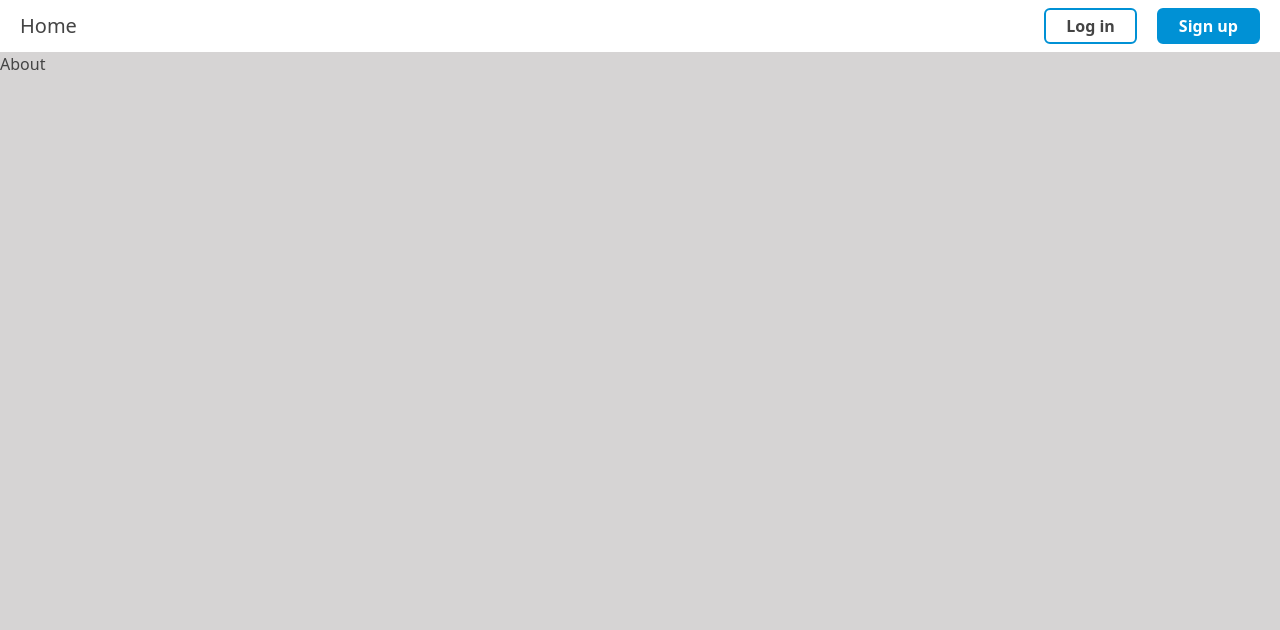
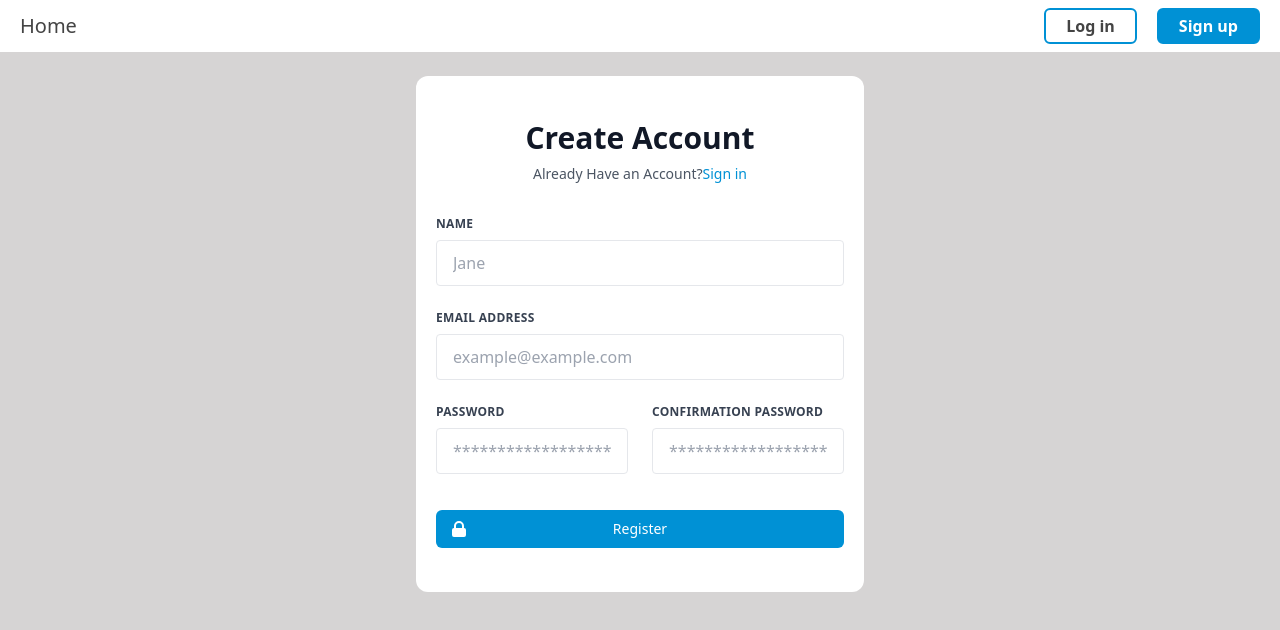
Before and after one commit to ezdev21/project-management, a React (Vite) app in the folder client/: page /signup in a window 1280 px wide. Shown: the top 630 px of the page. Built offline with nearby package versions, Linux system fonts and the light colour scheme.

Commit message:
sign up page implemented

```diff
--- a/client/src/main.tsx
+++ b/client/src/main.tsx
@@ -11,13 +11,14 @@ import {
   RouterProvider,
 } from "react-router-dom";
 import FourOhFour from './pages/FourOhFour';
-import Login from './pages/Login';
+import Login from './pages/auth/Login';
+import Signup from './pages/auth/Signup';
 
 const router = createBrowserRouter(
   createRoutesFromElements(
     <Route path="/" element={<App/>}>
       <Route path="/login" element={<Login/>} />
-      <Route path="/signup" element={<About/>} />
+      <Route path="/signup" element={<Signup/>} />
       <Route path="/about" element={<About/>} />
       <Route path="*" element={<FourOhFour/>} />
     </Route>
--- a/client/src/pages/Login.tsx
+++ b/client/src/pages/auth/Login.tsx
@@ -18,8 +18,7 @@ const Login = () => {
            })
     }
     return (
-    <div>
-      <div className="min-h-screen flex items-center justify-center px-4 sm:px-6 lg:px-8">
+      <div className="flex items-center justify-center py-6 px-4 sm:px-6 lg:px-8">
         <div className="max-w-md w-full bg-white p-5 rounded-xl">
         <div>
         <h2 className="mt-6 text-center text-3xl leading-9 font-extrabold text-gray-900">
@@ -67,7 +66,6 @@ const Login = () => {
         </div>
       </form>
     </div>
-    </div>
   </div>
   );
 }
--- /dev/null
+++ b/client/src/pages/auth/Signup.tsx
@@ -0,0 +1,72 @@
+import { FormEvent, useState } from "react";
+
+const Signup = () => {
+    const [name,setName] = useState('')
+    const [email,setEmail] = useState('')
+    const [password,setPassword] = useState('')
+    const [passwordConfirmation,setPasswordConfirmation] = useState('')
+    const signup = (e:FormEvent)=>{
+      e.preventDefault()
+    }
+    return (
+        <div className="h-full flex items-center justify-center py-6 px-4 sm:px-6 lg:px-8">
+        <div className="max-w-md w-full bg-white p-5 rounded-xl">
+          <div>
+            <h2 className="mt-6 text-center text-3xl leading-9 font-extrabold text-gray-900">
+              Create Account
+            </h2>
+            <p className="mt-2 text-center text-sm leading-5 text-gray-600 max-w">
+              Already Have an Account?
+              <a href='/login' className="text-primary font-medium focus:outline-none focus:underline transition ease-in-out duration-150">
+                Sign in
+              </a>
+            </p>
+          </div>
+          <form className="mt-8" onSubmit={signup}>
+            <div className="flex flex-wrap -mx-3 my-3">
+              <div className="w-full px-3 mb-2 md:mb-0">
+                <label className="block uppercase tracking-wide text-gray-700 text-xs font-bold mb-2" htmlFor="grid-first-name">
+                  Name
+                </label>
+                <input onChange={(e)=>setName(e.target.value)} className="appearance-none block w-full text-gray-700 border rounded py-3 px-4 mb-3 leading-tight focus:outline-none focus:shadow-outline-blue focus:border-blue-300 focus:z-10" type="text" placeholder="Jane" name="name" required/>
+              </div>
+            </div>
+            <div className="flex flex-wrap -mx-3 my-3">
+              <div className="w-full px-3 mb-3 md:mb-0">
+                <label className="block uppercase tracking-wide text-gray-700 text-xs font-bold mb-2" htmlFor="grid-email">
+                  Email address
+                </label>
+                <input onChange={(e)=>setEmail(e.target.value)} className="appearance-none block w-full text-gray-700 border rounded py-3 px-4 mb-3 leading-tight focus:outline-none focus:shadow-outline-blue focus:border-blue-300 focus:z-10" type="email" placeholder="example@example.com" name="email" required/>
+              </div>
+            </div>
+            <div className="flex flex-wrap -mx-3 mb-3">
+              <div className="w-full md:w-1/2 px-3 mb-6 md:mb-0">
+                <label className="block uppercase tracking-wide text-gray-700 text-xs font-bold mb-2" htmlFor="grid-password">
+                  Password
+                </label>
+                <input onChange={(e)=>setPassword(e.target.value)} className="appearance-none block w-full text-gray-700 border border-gray-200 rounded py-3 px-4 mb-3 leading-tight focus:outline-none focus:shadow-outline-blue focus:border-blue-300 focus:z-10" type="password" placeholder="******************" name="password" required/>
+              </div>
+              <div className="w-full md:w-1/2 px-3 mb-6 md:mb-0">
+                <label className="block uppercase tracking-wide text-gray-700 text-xs font-bold mb-2" htmlFor="grid-password">
+                  Confirmation Password
+                </label>
+                <input onChange={(e)=>setPasswordConfirmation(e.target.value)} className="appearance-none block w-full text-gray-700 border border-gray-200 rounded py-3 px-4 mb-3 leading-tight focus:outline-none focus:shadow-outline-blue focus:border-blue-300 focus:z-10" id="grid-password" type="password" placeholder="******************" name="password_confirmation" required/>
+              </div>
+            </div>
+            <div className="my-6">
+              <button type="submit" className="group relative w-full flex justify-center py-2 px-4 border border-transparent text-sm font-medium rounded-md text-white bg-primary focus:outline-none transition duration-150 ease-in-out">
+                <span className="absolute left-0 inset-y pl-3">
+                  <svg className="h-5 w-5 transition ease-in-out duration-150" fill="currentColor" viewBox="0 0 20 20">
+                    <path fill-rule="evenodd" d="M5 9V7a5 5 0 0110 0v2a2 2 0 012 2v5a2 2 0 01-2 2H5a2 2 0 01-2-2v-5a2 2 0 012-2zm8-2v2H7V7a3 3 0 016 0z" clip-rule="evenodd" />
+                  </svg>
+                </span>
+                Register
+              </button>
+            </div>
+          </form>
+        </div>
+      </div>
+  );
+}
+
+export default Signup;
```
